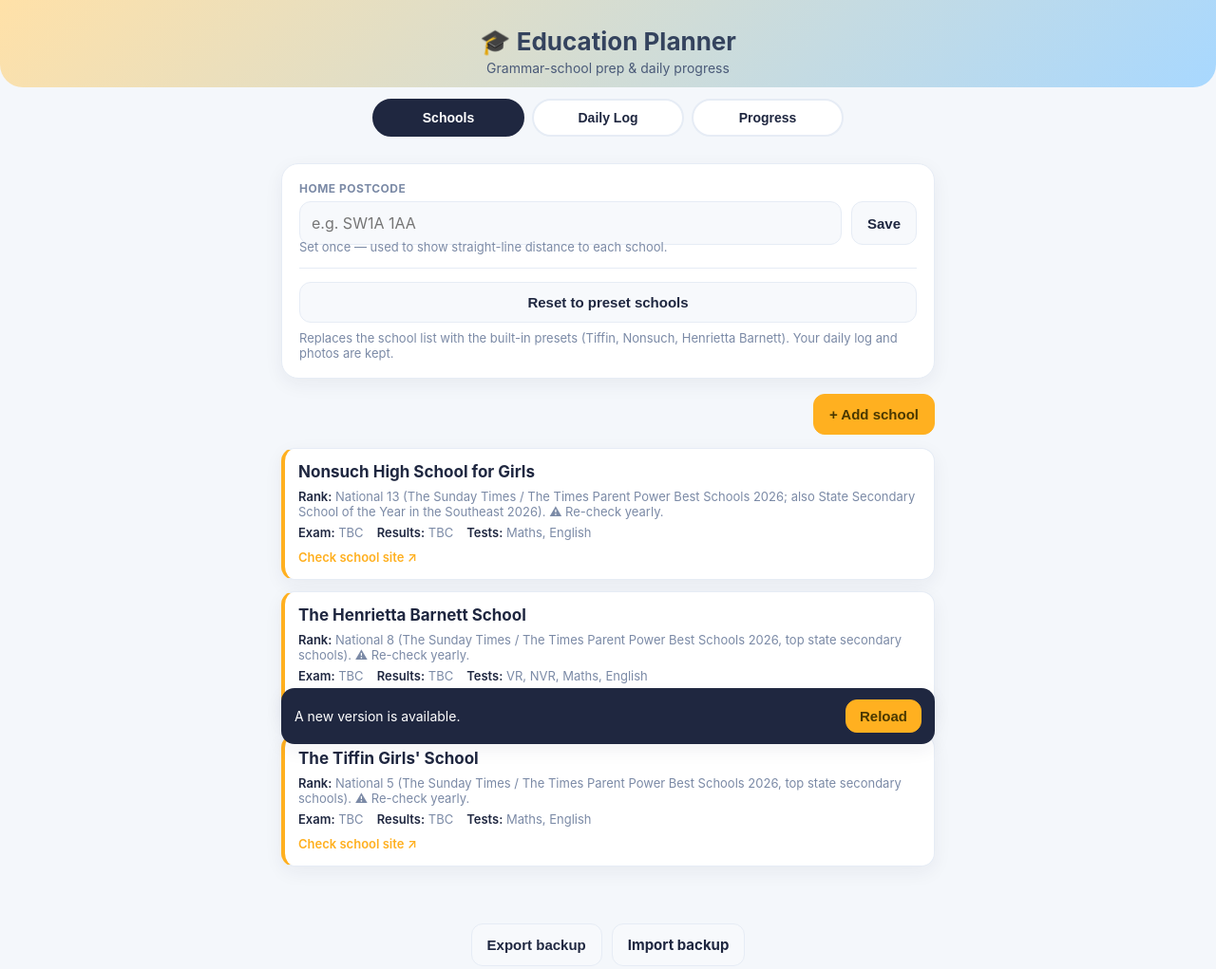
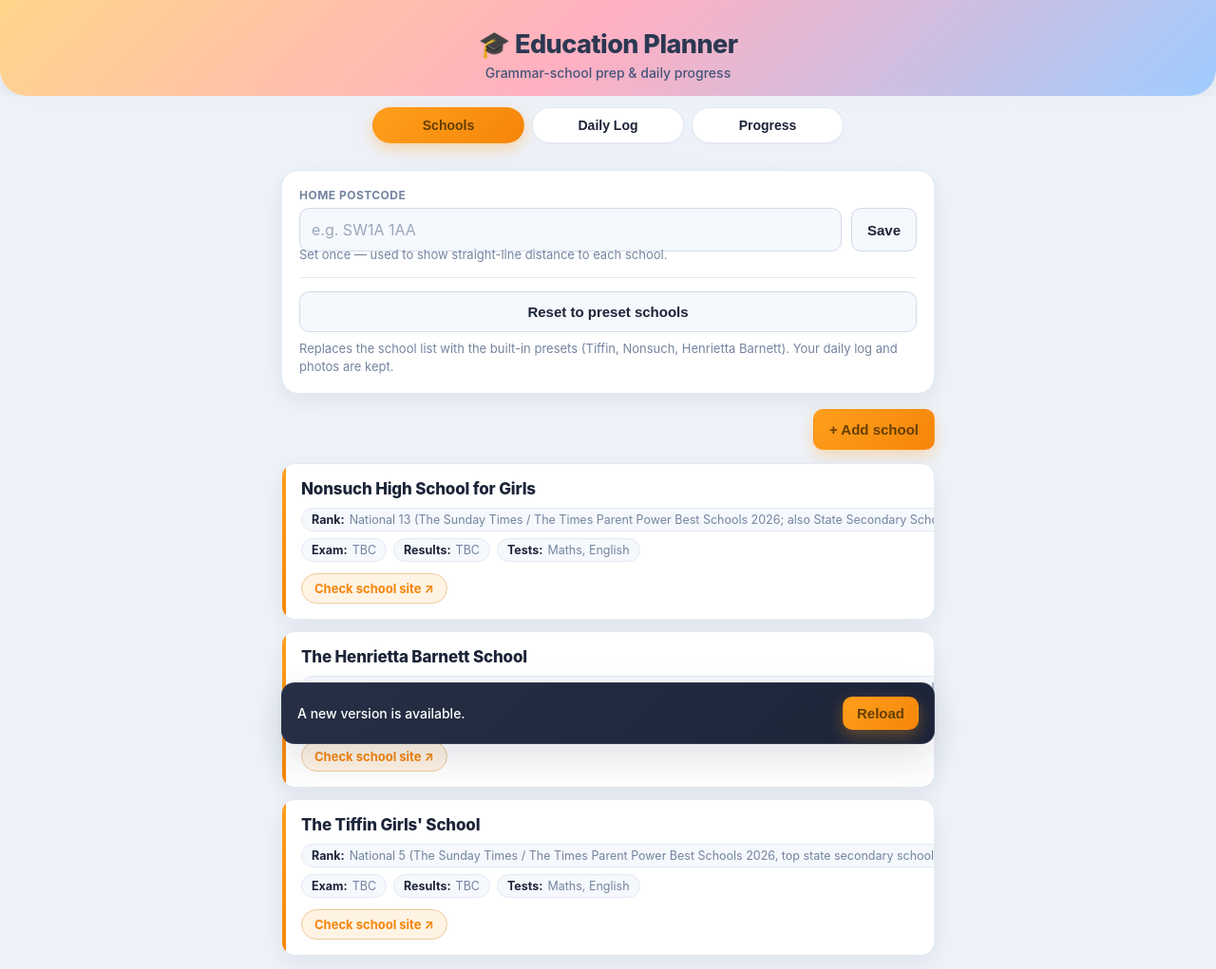
Before and after one commit to bindukummeta/education-planner, a plain HTML site: page index.html in a window 1280 px wide. Shown: the top 1021 px of the page at 95% size. Drawn offline with Linux system fonts and the light colour scheme.

Commit message:
Visual refresh (CSS-only); bump SW cache v10 -> v11
Full stylesheet polish with no HTML/JS or layout changes, so all behaviour is
unchanged.

- Rework color tokens (warmer accent + ink text, refined RAG colours), add a
  layered shadow scale, radius tokens, and a focus-ring token
- Add dark mode via prefers-color-scheme
- Header: three-stop gradient, shadow, bolder tighter title; body radial wash
- Tabs/buttons/active chips: gradient fills, hover/active micro-interactions,
  :focus-visible rings; frosted tab bar via backdrop-filter
- Inputs: focus ring + accent border; check-pills highlight when checked;
  cut-off remove button reddens on hover
- School cards: hover lift, gradient left-edge accent, meta rendered as rounded
  chips; "Check school site" is now a pill button
- Entries lift on hover; RAG/score badges refined; delete reddens on hover
- Bump service-worker cache v10 -> v11 so the new stylesheet reaches devices

Braces verified balanced (105/105).

```diff
--- a/service-worker.js
+++ b/service-worker.js
@@ -1,4 +1,4 @@
-const CACHE = "eduplanner-v10";
+const CACHE = "eduplanner-v11";
 const ASSETS = [
   "./",
   "./index.html",
--- a/styles.css
+++ b/styles.css
@@ -1,16 +1,49 @@
 :root {
-  --bg: #f4f7fb;
+  --bg: #eef2f9;
+  --bg-2: #e4eaf4;
   --card: #ffffff;
-  --card-2: #f7f9fc;
-  --text: #1f2740;
-  --muted: #7b8aa6;
-  --accent: #ffb020;
-  --accent-2: #37d39a;
-  --border: #e6ecf5;
-  --shadow: 0 6px 20px rgba(31, 39, 64, 0.06);
-  --rag-green: #37d39a;
-  --rag-amber: #ffb020;
-  --rag-red: #ff6b6b;
+  --card-2: #f5f8fc;
+  --text: #1c2438;
+  --muted: #7484a0;
+  --accent: #ff9f1c;
+  --accent-strong: #f5850a;
+  --accent-ink: #663f00;
+  --accent-2: #2ecc9b;
+  --border: #e3e9f3;
+  --border-strong: #d3dbe9;
+  --shadow-sm: 0 1px 2px rgba(28, 36, 56, 0.05);
+  --shadow: 0 8px 24px rgba(28, 36, 56, 0.07);
+  --shadow-lg: 0 16px 40px rgba(28, 36, 56, 0.12);
+  --ring: 0 0 0 3px rgba(255, 159, 28, 0.25);
+  --rag-green: #2ecc9b;
+  --rag-amber: #ff9f1c;
+  --rag-red: #ff5c6c;
+  --r-sm: 10px;
+  --r-md: 14px;
+  --r-lg: 18px;
+  --r-pill: 999px;
+}
+
+@media (prefers-color-scheme: dark) {
+  :root {
+    --bg: #0f131c;
+    --bg-2: #151b28;
+    --card: #1a2130;
+    --card-2: #212a3b;
+    --text: #eaf0fa;
+    --muted: #9aa8c2;
+    --accent: #ffab33;
+    --accent-strong: #ffb84d;
+    --accent-ink: #2a1c00;
+    --accent-2: #34e0aa;
+    --border: #2a3346;
+    --border-strong: #38445c;
+    --shadow-sm: 0 1px 2px rgba(0, 0, 0, 0.4);
+    --shadow: 0 8px 24px rgba(0, 0, 0, 0.45);
+    --shadow-lg: 0 16px 40px rgba(0, 0, 0, 0.55);
+    --ring: 0 0 0 3px rgba(255, 171, 51, 0.28);
+    --rag-amber: #ffab33;
+  }
 }
 
 * { box-sizing: border-box; }
@@ -18,35 +51,45 @@
 body {
   margin: 0;
   font-family: -apple-system, BlinkMacSystemFont, "Segoe UI", Roboto, sans-serif;
-  background: var(--bg);
+  background:
+    radial-gradient(1200px 480px at 50% -8%, var(--bg-2) 0%, transparent 60%),
+    var(--bg);
   color: var(--text);
   padding: env(safe-area-inset-top) 0 env(safe-area-inset-bottom);
   -webkit-font-smoothing: antialiased;
+  text-rendering: optimizeLegibility;
 }
 
 .app-header {
   text-align: center;
-  padding: 28px 16px 12px;
-  background: linear-gradient(135deg, #ffe1a8 0%, #a8d8ff 100%);
-  border-radius: 0 0 24px 24px;
+  padding: 30px 16px 16px;
+  background: linear-gradient(135deg, #ffd68a 0%, #ffb0c2 48%, #9fccff 100%);
+  border-radius: 0 0 28px 28px;
+  box-shadow: var(--shadow);
 }
-.app-header h1 { margin: 0; font-size: 26px; color: #34435e; }
-.subtitle { margin: 4px 0 0; color: #4a5a78; font-size: 14px; }
+.app-header h1 {
+  margin: 0;
+  font-size: 27px;
+  font-weight: 800;
+  letter-spacing: -0.02em;
+  color: #2b3852;
+}
+.subtitle { margin: 5px 0 0; color: #45557a; font-size: 14px; font-weight: 500; }
 
 main { max-width: 720px; margin: 0 auto; padding: 16px 16px 40px; }
 
 .card {
   background: var(--card);
   border: 1px solid var(--border);
-  border-radius: 18px;
+  border-radius: var(--r-lg);
   padding: 18px;
   margin-bottom: 16px;
   box-shadow: var(--shadow);
 }
 .hidden { display: none; }
-h2 { font-size: 18px; margin: 0 0 14px; }
-.section-heading { font-size: 16px; margin: 20px 0 12px; }
-.hint { color: var(--muted); font-size: 13px; margin: -6px 0 12px; }
+h2 { font-size: 18px; font-weight: 800; letter-spacing: -0.01em; margin: 0 0 14px; }
+.section-heading { font-size: 16px; font-weight: 800; margin: 22px 0 12px; }
+.hint { color: var(--muted); font-size: 13px; line-height: 1.45; margin: -6px 0 12px; }
 
 /* ---- Tabs ---- */
 .tabs {
@@ -57,7 +100,9 @@ h2 { font-size: 18px; margin: 0 0 14px; }
   gap: 8px;
   justify-content: center;
   padding: 12px 16px;
-  background: var(--bg);
+  background: color-mix(in srgb, var(--bg) 86%, transparent);
+  -webkit-backdrop-filter: saturate(1.4) blur(10px);
+  backdrop-filter: saturate(1.4) blur(10px);
 }
 .tab {
   flex: 1;
@@ -67,13 +112,20 @@ h2 { font-size: 18px; margin: 0 0 14px; }
   font-weight: 700;
   color: var(--text);
   background: var(--card);
-  border: 2px solid var(--border);
-  border-radius: 999px;
+  border: 1.5px solid var(--border);
+  border-radius: var(--r-pill);
   cursor: pointer;
-  transition: transform 0.15s ease, background 0.15s ease, color 0.15s ease;
+  box-shadow: var(--shadow-sm);
+  transition: transform 0.15s ease, background 0.2s ease, color 0.2s ease, box-shadow 0.2s ease;
 }
+.tab:hover { border-color: var(--border-strong); }
 .tab:active { transform: scale(0.95); }
-.tab.active { background: var(--text); color: #fff; border-color: var(--text); }
+.tab.active {
+  background: linear-gradient(135deg, var(--accent) 0%, var(--accent-strong) 100%);
+  color: var(--accent-ink);
+  border-color: transparent;
+  box-shadow: 0 6px 16px rgba(255, 159, 28, 0.35);
+}
 
 .view-actions { display: flex; justify-content: flex-end; margin-bottom: 14px; }
 
@@ -90,13 +142,27 @@ h2 { font-size: 18px; margin: 0 0 14px; }
   padding: 12px 16px;
   font-size: 15px;
   font-weight: 700;
-  border-radius: 12px;
+  border-radius: var(--r-sm);
   cursor: pointer;
   border: 1px solid var(--border);
+  transition: transform 0.12s ease, box-shadow 0.2s ease, filter 0.2s ease, background 0.2s ease;
 }
-.btn-primary { color: #4a3800; background: var(--accent); border-color: var(--accent); }
-.btn-secondary { color: var(--text); background: var(--card-2); }
-.btn-danger { color: #fff; background: var(--rag-red); border-color: var(--rag-red); }
+.btn-primary:active, .btn-secondary:active, .btn-danger:active { transform: translateY(1px) scale(0.99); }
+.btn-primary:focus-visible, .btn-secondary:focus-visible, .btn-danger:focus-visible {
+  outline: none;
+  box-shadow: var(--ring);
+}
+.btn-primary {
+  color: var(--accent-ink);
+  background: linear-gradient(135deg, var(--accent) 0%, var(--accent-strong) 100%);
+  border-color: transparent;
+  box-shadow: 0 6px 16px rgba(255, 159, 28, 0.32);
+}
+.btn-primary:hover { filter: brightness(1.03); box-shadow: 0 8px 20px rgba(255, 159, 28, 0.4); }
+.btn-secondary { color: var(--text); background: var(--card-2); border-color: var(--border-strong); }
+.btn-secondary:hover { background: var(--card); box-shadow: var(--shadow-sm); }
+.btn-danger { color: #fff; background: var(--rag-red); border-color: transparent; box-shadow: 0 6px 16px rgba(255, 92, 108, 0.3); }
+.btn-danger:hover { filter: brightness(1.03); }
 
 /* ---- Forms ---- */
 .field { margin-bottom: 14px; }
@@ -115,8 +181,16 @@ h2 { font-size: 18px; margin: 0 0 14px; }
   font: inherit;
   color: var(--text);
   background: var(--card-2);
-  border: 1px solid var(--border);
-  border-radius: 12px;
+  border: 1px solid var(--border-strong);
+  border-radius: var(--r-sm);
+  transition: border-color 0.18s ease, box-shadow 0.18s ease, background 0.18s ease;
+}
+.field input::placeholder, .field textarea::placeholder { color: var(--muted); opacity: 0.7; }
+.field input:focus, .field select:focus, .field textarea:focus {
+  outline: none;
+  background: var(--card);
+  border-color: var(--accent);
+  box-shadow: var(--ring);
 }
 .field textarea { resize: vertical; }
 .grid-2 { display: grid; grid-template-columns: 1fr 1fr; gap: 12px; }
@@ -131,9 +205,16 @@ h2 { font-size: 18px; margin: 0 0 14px; }
   font-size: 14px;
   font-weight: 600;
   background: var(--card-2);
-  border: 1px solid var(--border);
-  border-radius: 999px;
+  border: 1px solid var(--border-strong);
+  border-radius: var(--r-pill);
   cursor: pointer;
+  transition: border-color 0.18s ease, background 0.18s ease;
+}
+.check-pill:hover { border-color: var(--accent); }
+.check-pill:has(input:checked) {
+  background: color-mix(in srgb, var(--accent) 16%, var(--card));
+  border-color: var(--accent);
+  color: var(--text);
 }
 .check-pill input { width: 18px; height: 18px; accent-color: var(--accent); }
 
@@ -142,12 +223,14 @@ h2 { font-size: 18px; margin: 0 0 14px; }
 .cutoff-row .remove-cutoff {
   flex: 0 0 auto;
   width: 38px; height: 38px;
-  border: 1px solid var(--border);
+  border: 1px solid var(--border-strong);
   background: var(--card-2);
-  border-radius: 10px;
+  border-radius: var(--r-sm);
   cursor: pointer;
   color: var(--muted);
+  transition: color 0.18s ease, border-color 0.18s ease, background 0.18s ease;
 }
+.cutoff-row .remove-cutoff:hover { color: var(--rag-red); border-color: var(--rag-red); background: var(--card); }
 
 .form-actions { display: flex; gap: 10px; margin-top: 6px; flex-wrap: wrap; }
 .form-actions .btn-primary, .form-actions .btn-secondary { flex: 1; }
@@ -156,27 +239,55 @@ h2 { font-size: 18px; margin: 0 0 14px; }
 
 /* ---- School cards ---- */
 .school-card {
+  position: relative;
   background: var(--card);
   border: 1px solid var(--border);
-  border-left: 4px solid var(--accent);
-  border-radius: 14px;
-  padding: 14px;
+  border-radius: var(--r-md);
+  padding: 16px 16px 16px 20px;
   margin-bottom: 12px;
   box-shadow: var(--shadow);
   cursor: pointer;
+  overflow: hidden;
+  transition: transform 0.15s ease, box-shadow 0.2s ease, border-color 0.2s ease;
 }
-.school-card h3 { margin: 0 0 8px; font-size: 17px; }
-.school-meta { display: flex; flex-wrap: wrap; gap: 6px 14px; font-size: 13px; color: var(--muted); }
-.school-meta b { color: var(--text); font-weight: 600; }
+.school-card::before {
+  content: "";
+  position: absolute;
+  left: 0; top: 0; bottom: 0;
+  width: 4px;
+  background: linear-gradient(180deg, var(--accent) 0%, var(--accent-strong) 100%);
+}
+.school-card:hover { transform: translateY(-2px); box-shadow: var(--shadow-lg); border-color: var(--border-strong); }
+.school-card:active { transform: translateY(0); }
+.school-card h3 { margin: 0 0 10px; font-size: 17px; font-weight: 800; letter-spacing: -0.01em; }
+.school-meta { display: flex; flex-wrap: wrap; gap: 7px; font-size: 12.5px; color: var(--muted); }
+.school-meta span {
+  display: inline-flex;
+  align-items: baseline;
+  gap: 5px;
+  padding: 4px 10px;
+  background: var(--card-2);
+  border: 1px solid var(--border);
+  border-radius: var(--r-pill);
+  white-space: nowrap;
+}
+.school-meta b { color: var(--text); font-weight: 700; }
 .school-link {
-  display: inline-block;
-  margin-top: 10px;
+  display: inline-flex;
+  align-items: center;
+  margin-top: 12px;
+  padding: 7px 13px;
   font-size: 13px;
-  color: var(--accent);
+  color: var(--accent-strong);
+  background: color-mix(in srgb, var(--accent) 12%, var(--card));
+  border: 1px solid color-mix(in srgb, var(--accent) 40%, var(--border));
+  border-radius: var(--r-pill);
   text-decoration: none;
-  font-weight: 600;
+  font-weight: 700;
+  transition: background 0.18s ease, transform 0.12s ease;
 }
-.school-link:hover { text-decoration: underline; }
+.school-link:hover { background: color-mix(in srgb, var(--accent) 22%, var(--card)); }
+.school-link:active { transform: scale(0.97); }
 
 /* ---- Entries ---- */
 .entry-row {
@@ -185,11 +296,14 @@ h2 { font-size: 18px; margin: 0 0 14px; }
   align-items: center;
   background: var(--card);
   border: 1px solid var(--border);
-  border-radius: 14px;
+  border-radius: var(--r-md);
   padding: 10px;
   margin-bottom: 10px;
+  box-shadow: var(--shadow-sm);
+  transition: box-shadow 0.2s ease, border-color 0.2s ease;
 }
-.thumb { width: 64px; height: 64px; object-fit: cover; border-radius: 10px; flex-shrink: 0; background: var(--card-2); }
+.entry-row:hover { box-shadow: var(--shadow); border-color: var(--border-strong); }
+.thumb { width: 64px; height: 64px; object-fit: cover; border-radius: var(--r-sm); flex-shrink: 0; background: var(--card-2); }
 .entry-body { flex: 1; min-width: 0; }
 .entry-body .entry-top { display: flex; align-items: center; gap: 8px; flex-wrap: wrap; }
 .entry-subj { font-weight: 700; font-size: 15px; }
@@ -197,11 +311,11 @@ h2 { font-size: 18px; margin: 0 0 14px; }
 .entry-note { color: var(--muted); font-size: 13px; margin: 4px 0 0; }
 .score-badge {
   padding: 2px 10px;
-  border-radius: 999px;
+  border-radius: var(--r-pill);
   font-weight: 700;
   font-size: 13px;
   background: var(--card-2);
-  border: 1px solid var(--border);
+  border: 1px solid var(--border-strong);
 }
 .entry-del {
   flex: 0 0 auto;
@@ -210,7 +324,10 @@ h2 { font-size: 18px; margin: 0 0 14px; }
   color: var(--muted);
   font-size: 20px;
   cursor: pointer;
+  border-radius: 8px;
+  transition: color 0.18s ease, background 0.18s ease;
 }
+.entry-del:hover { color: var(--rag-red); background: color-mix(in srgb, var(--rag-red) 12%, transparent); }
 
 /* ---- Progress ---- */
 .chips { display: flex; gap: 8px; overflow-x: auto; padding: 2px 0 12px; scrollbar-width: none; }
@@ -223,11 +340,19 @@ h2 { font-size: 18px; margin: 0 0 14px; }
   white-space: nowrap;
   color: var(--text);
   background: var(--card);
-  border: 2px solid var(--border);
-  border-radius: 999px;
+  border: 1.5px solid var(--border);
+  border-radius: var(--r-pill);
   cursor: pointer;
+  box-shadow: var(--shadow-sm);
+  transition: transform 0.12s ease, background 0.2s ease, color 0.2s ease, box-shadow 0.2s ease;
 }
-.chip.active { background: var(--text); color: #fff; border-color: var(--text); }
+.chip:active { transform: scale(0.95); }
+.chip.active {
+  background: linear-gradient(135deg, var(--accent) 0%, var(--accent-strong) 100%);
+  color: var(--accent-ink);
+  border-color: transparent;
+  box-shadow: 0 6px 16px rgba(255, 159, 28, 0.35);
+}
 .chart-wrap { overflow-x: auto; -webkit-overflow-scrolling: touch; }
 #chart { width: 100%; max-width: 100%; height: auto; }
 
@@ -244,25 +369,26 @@ h2 { font-size: 18px; margin: 0 0 14px; }
 .readiness-name { font-weight: 700; font-size: 15px; }
 .readiness-detail { color: var(--muted); font-size: 13px; }
 .rag {
-  padding: 3px 12px;
-  border-radius: 999px;
+  padding: 4px 13px;
+  border-radius: var(--r-pill);
   font-weight: 700;
   font-size: 12px;
   color: #fff;
   white-space: nowrap;
+  box-shadow: var(--shadow-sm);
 }
 .rag-green { background: var(--rag-green); }
-.rag-amber { background: var(--rag-amber); color: #4a3800; }
+.rag-amber { background: var(--rag-amber); color: var(--accent-ink); }
 .rag-red { background: var(--rag-red); }
-.rag-none { background: var(--card-2); color: var(--muted); border: 1px solid var(--border); }
+.rag-none { background: var(--card-2); color: var(--muted); border: 1px solid var(--border-strong); box-shadow: none; }
 
-.empty { color: var(--muted); font-size: 14px; text-align: center; padding: 16px; }
+.empty { color: var(--muted); font-size: 14px; text-align: center; padding: 24px 16px; }
 
 /* ---- Footer ---- */
-.app-footer { text-align: center; color: var(--muted); font-size: 12px; padding: 8px 16px 24px; }
+.app-footer { text-align: center; color: var(--muted); font-size: 12px; padding: 12px 16px 28px; }
 .backup-actions { display: flex; gap: 10px; justify-content: center; margin-bottom: 10px; }
 .file-label { display: inline-flex; align-items: center; }
-.footer-source { margin: 8px 0 0; font-size: 12px; color: var(--muted); }
+.footer-source { margin: 10px 0 0; font-size: 12px; color: var(--muted); }
 .footer-source a { color: inherit; text-decoration: underline; }
 
 /* ---- Update banner ---- */
@@ -271,9 +397,11 @@ h2 { font-size: 18px; margin: 0 0 14px; }
   left: 16px; right: 16px; bottom: calc(16px + env(safe-area-inset-bottom, 0px));
   max-width: 688px; margin: 0 auto;
   display: flex; align-items: center; justify-content: space-between; gap: 12px;
-  padding: 12px 14px;
-  background: var(--text); color: #fff;
-  border-radius: 14px; box-shadow: var(--shadow);
-  font-size: 14px; z-index: 50;
+  padding: 14px 16px;
+  background: linear-gradient(135deg, #262f45 0%, #1c2438 100%);
+  color: #fff;
+  border: 1px solid rgba(255, 255, 255, 0.08);
+  border-radius: var(--r-md); box-shadow: var(--shadow-lg);
+  font-size: 14px; font-weight: 500; z-index: 50;
 }
 .update-banner .btn-primary { flex: 0 0 auto; padding: 8px 14px; }
```
